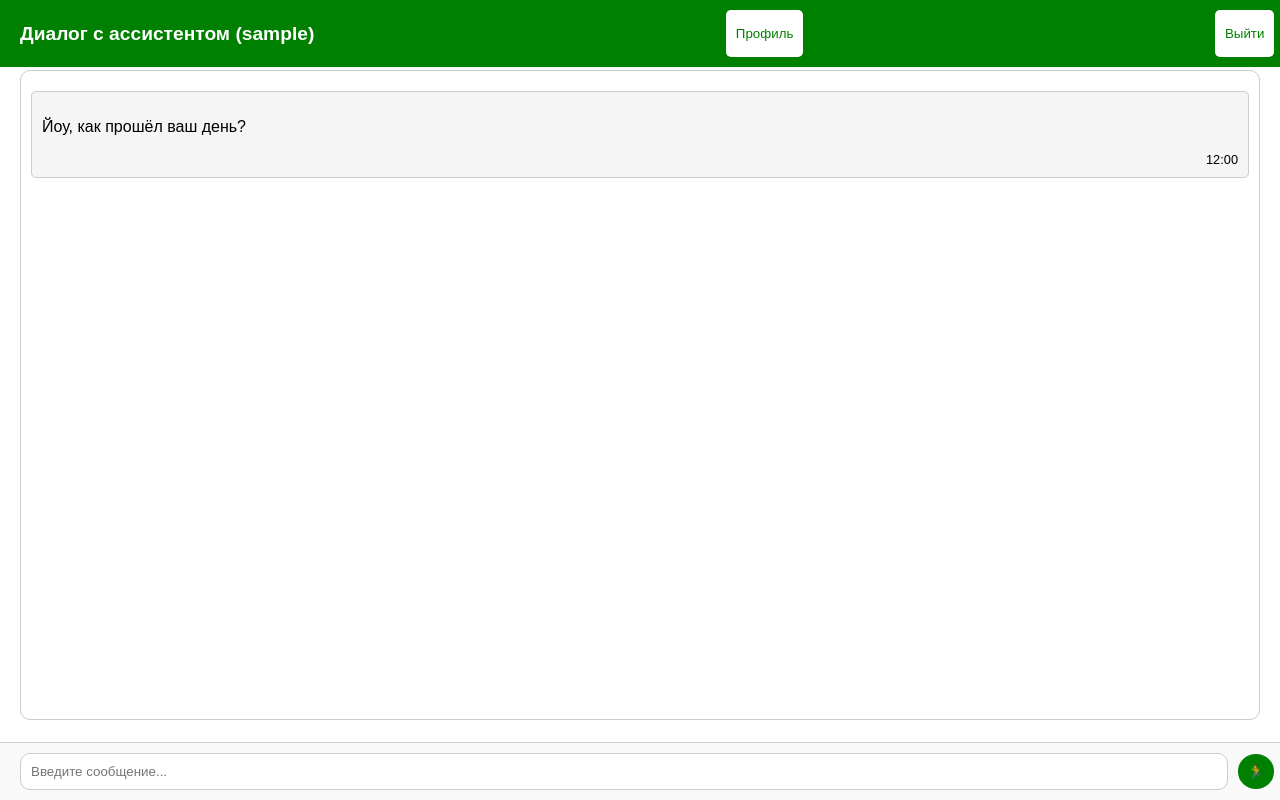
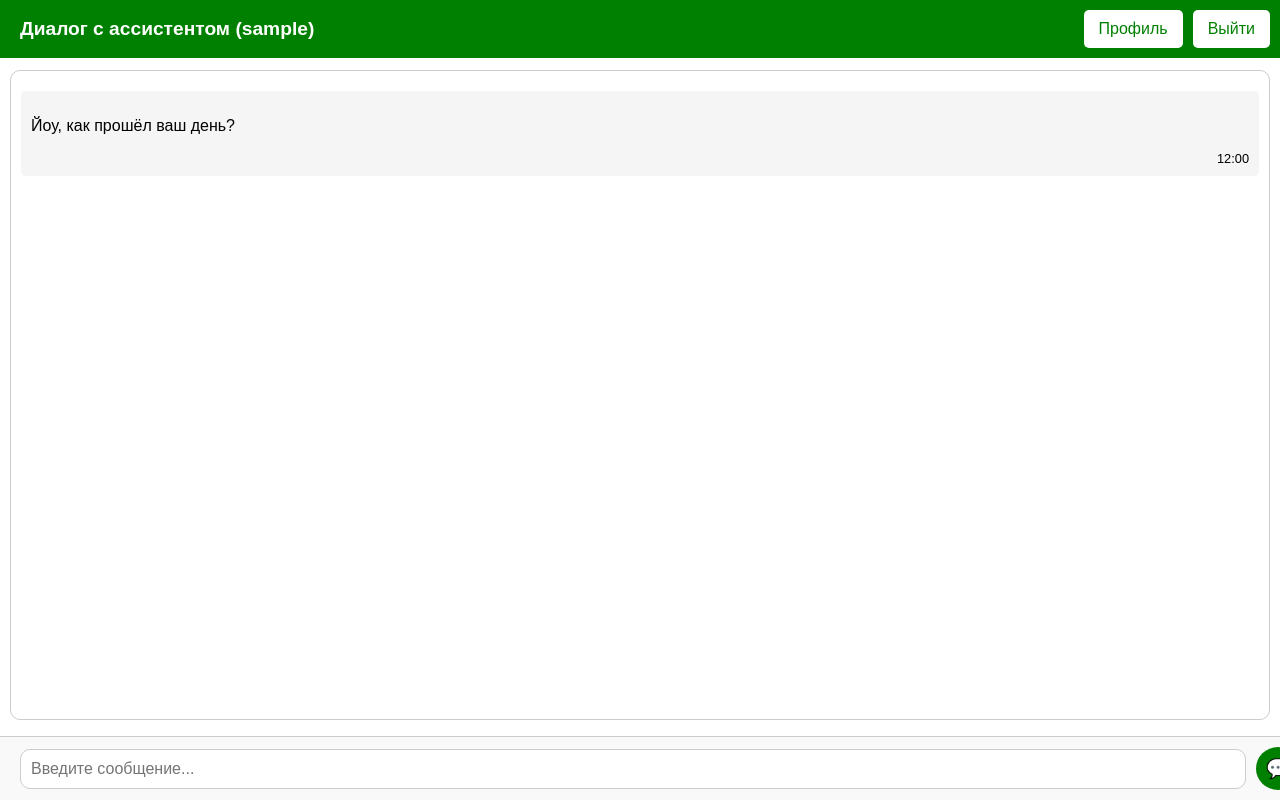
Before and after one commit to Ivruix/SoulStats, a Flask app: template templates/dashboard.html in a window 1280 px wide. Run offline with Flask 3, Linux system fonts and the light colour scheme; the template is opened without the code that fills it: most values are stand-ins (such as "Sample title", 1, 10 or a date in 2020); some libraries are stand-ins or nearby versions.

Commit message:
updated HTML (dashboard and profile)

```diff
--- a/templates/dashboard.html
+++ b/templates/dashboard.html
@@ -24,44 +24,50 @@
             position: fixed;
             top: 0;
             left: 0;
-            width: 98%;
+            width: 100%;
             z-index: 1000;
         }
         header h1 {
             margin: 0;
             font-size: 1.2rem;
         }
-        header button {
+        .header-buttons {
+            display: flex;
+            gap: 10px;
+            margin-right: 30px;
+        }
+        .header-buttons button {
             background-color: white;
             color: #008000;
             border: none;
-            padding: 1rem 10px;
+            padding: 10px 15px;
             border-radius: 5px;
             cursor: pointer;
+            font-size: 1rem;
         }
-        header button:hover {
+        .header-buttons button:hover {
             background-color: #f0f0f0;
         }
         main {
             flex: 1;
             display: flex;
             flex-direction: column;
-            margin-top: 60px; /* Учитываем высоту header */
-            margin-bottom: 70px; /* Учитываем высоту поля ввода */
-            overflow-y: auto; /* Добавляем прокрутку */
+            margin-top: 60px;
+            margin-bottom: 70px;
+            overflow-y: auto;
+            padding: 10px;
         }
         .messages {
             flex: 1;
             border: 1px solid #ccc;
             border-radius: 10px;
             padding: 10px;
-            margin: 10px 20px;
         }
         .message {
             margin: 10px 0;
             padding: 10px;
-            border: 1px solid #ccc;
             border-radius: 5px;
+            max-width: 100%;
         }
         .message.user {
             align-self: flex-end;
@@ -84,13 +90,14 @@
             position: fixed;
             bottom: 0;
             left: 0;
-            width: 98%;
+            width: 100%;
         }
         .input-container input {
             flex: 1;
             padding: 10px;
             border: 1px solid #ccc;
             border-radius: 10px;
+            font-size: 1rem;
         }
         .input-container button {
             background-color: #008000;
@@ -100,6 +107,7 @@
             border-radius: 50%;
             margin-left: 10px;
             cursor: pointer;
+            font-size: 1.2rem;
         }
         .input-container button:hover {
             background-color: #005f00;
@@ -109,8 +117,10 @@
 <body>
     <header>
         <h1>Диалог с ассистентом ({{ username }})</h1>
-        <button onclick="goToProfile()">Профиль</button>
-        <button onclick="window.location.href='/logout'">Выйти</button>
+        <div class="header-buttons">
+            <button onclick="goToProfile()">Профиль</button>
+            <button onclick="window.location.href='/logout'">Выйти</button>
+        </div>
     </header>
     <main>
         <div class="messages" id="messages">
@@ -122,27 +132,13 @@
     </main>
     <div class="input-container">
         <input id="messageInput" type="text" placeholder="Введите сообщение..." onkeydown="handleKeyPress(event)">
-        <button onclick="sendMessage()">&#x1F3C3;</button>
+        <button onclick="sendMessage()">&#x1F4AC;</button>
     </div>
     <script>
-        // Сохраняем токен в localStorage, если он передан
-        const token = "{{ token }}";
-        console.log(token)
-        if (token) {
-            localStorage.setItem("token", token);
-        }
-
-        // Получаем chat_id из шаблона
-        const chatId = {{ chat_id }};
-
-        // Функция для отправки сообщений
         function sendMessage() {
             const input = document.getElementById('messageInput');
             const messageText = input.value.trim();
-
             if (messageText === '') return;
-
-            // Добавляем сообщение пользователя в чат
             const messagesDiv = document.getElementById('messages');
             const userMessage = document.createElement('div');
             userMessage.classList.add('message', 'user');
@@ -152,57 +148,12 @@
             `;
             messagesDiv.appendChild(userMessage);
             input.value = '';
-
-            // Скроллим вниз
             messagesDiv.scrollTop = messagesDiv.scrollHeight;
-
-            // Отправляем сообщение на сервер
-            fetch('/send-message', {
-                method: 'POST',
-                headers: {
-                    'Content-Type': 'application/json',
-                    'Authorization': `Bearer ${localStorage.getItem("token")}`  // Используем токен из localStorage
-                },
-                body: JSON.stringify({
-                    chat_id: chatId,  // Используем реальный chat_id
-                    message: messageText
-                })
-            })
-            .then(response => {
-                if (!response.ok) {
-                    throw new Error('Ошибка сети');
-                }
-                return response.json();
-            })
-            .then(data => {
-                if (data.status === 'success') {
-                    // Добавляем ответ ассистента в чат
-                    const assistantMessage = document.createElement('div');
-                    assistantMessage.classList.add('message', 'assistant');
-                    assistantMessage.innerHTML = `
-                        <p>${data.reply}</p>
-                        <div class="message-time">${new Date().toLocaleTimeString()}</div>
-                    `;
-                    messagesDiv.appendChild(assistantMessage);
-                    messagesDiv.scrollTop = messagesDiv.scrollHeight; // Скроллим вниз
-                }
-            })
-            .catch(error => {
-                console.error('Ошибка:', error);
-                alert('Произошла ошибка при отправке сообщения');
-            });
         }
         function goToProfile() {
             const token = localStorage.getItem("token");
-            if (token) {
-                // Переходим на страницу профиля с токеном
-                window.location.href = `/profile?token=${token}`;
-            } else {
-                // Если токена нет, перенаправляем на страницу входа
-                window.location.href = "/login";
-            }
+            window.location.href = token ? `/profile?token=${token}` : "/login";
         }
-        // Обработка нажатия клавиши Enter
         function handleKeyPress(event) {
             if (event.key === 'Enter') {
                 sendMessage();
--- a/templates/profile.html
+++ b/templates/profile.html
@@ -63,10 +63,10 @@
             </div>
             <div>
                 <span class="label">Дата регистрации:</span><br>
-                {{ registration_date }}
+
             </div>
         </div>
-        <a href="/dashboard" class="back-btn">Вернуться в чат</a>
+        <a onclick="goToDashboard()" class="back-btn">Вернуться в чат</a>
     </div>
     <script>
         const token = "{{ token }}";
@@ -77,7 +77,7 @@
             const token = localStorage.getItem("token");
             if (token) {
                 // Переходим на страницу профиля с токеном
-                window.location.href = `/profile?token=${token}`;
+                window.location.href = `/dashboard?token=${token}`;
             } else {
                 // Если токена нет, перенаправляем на страницу входа
                 window.location.href = "/login";
```
